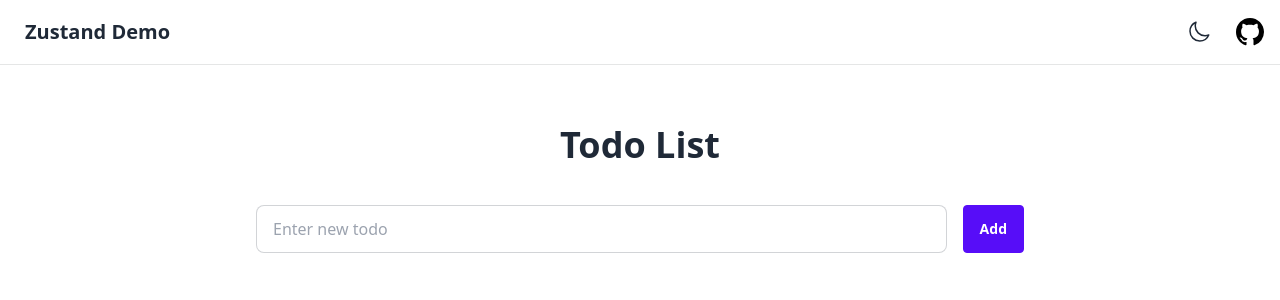
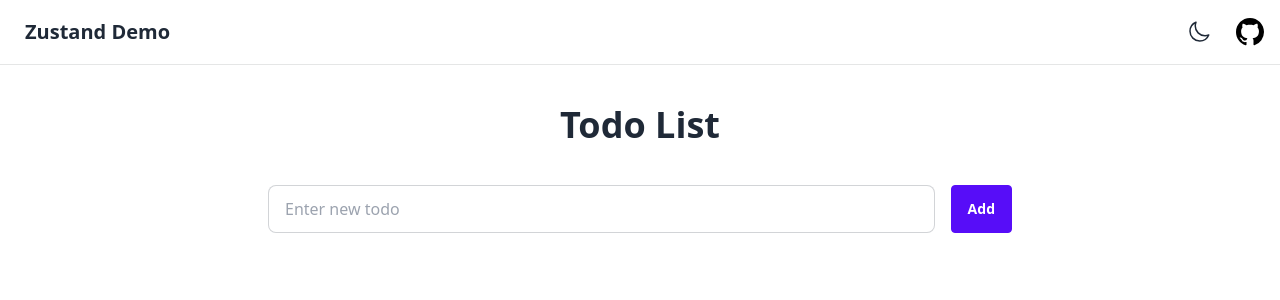
Before and after one commit to esanmarco/zustand-demo, a Next.js app: page / in a window 1280 px wide. Shown: the top 300 px of the page. Built offline with nearby package versions, Linux system fonts and the light colour scheme.

Commit message:
cleaning up UI

```diff
--- a/src/app/components/addTodo.tsx
+++ b/src/app/components/addTodo.tsx
@@ -1,3 +1,7 @@
+// TODOs
+// 1. Handle input state internally
+// 2. Handle add to do action to store
+
 export default function AddTodo() {
   return (
     <div className="flex flex-row gap-4">
--- a/src/app/components/navigation.tsx
+++ b/src/app/components/navigation.tsx
@@ -5,7 +5,9 @@ export default function Navigation() {
   return (
     <div className="border-b navbar bg-base-100 border-base-300">
       <div className="flex-1">
-        <a className="text-xl normal-case btn btn-ghost">Zustand Demo</a>
+        <Link href="/" className="text-xl normal-case btn btn-ghost">
+          Zustand Demo
+        </Link>
       </div>
       <ThemeSwitcher />
       <Link
--- a/src/app/components/themeSwitcher.tsx
+++ b/src/app/components/themeSwitcher.tsx
@@ -1,4 +1,6 @@
-// Todo Use store for theme instead of const
+// Todos
+// 1. Use store for theme instead of const
+// 2. Handle theme switcher action to store
 const theme = "light";
 
 export default function ThemeSwitcher() {
--- a/src/app/todos.tsx
+++ b/src/app/components/todosList.tsx
@@ -1,9 +1,12 @@
-const todos: any[] = [];
+// Todos
+// 1. Use store to pull in todos
+// 2. Handle delete action to store
+const todos: string[] = [];
 
-export default function Todos() {
+export default function TodosList() {
   return (
     <div className="flex flex-col gap-4 mt-8">
-      {todos.map((todo, index: number) => (
+      {todos.map((todo: string, index: number) => (
         <div
           key={index}
           className="flex flex-row items-center justify-between p-4 pl-6 rounded-sm shadow-md card bg-base-300"
--- a/src/app/layout.tsx
+++ b/src/app/layout.tsx
@@ -11,8 +11,8 @@ export default function RootLayout({
       <head />
       <body>
         <Navigation />
-        <div className="flex justify-center w-screen h-screen pt-5 prose max-w-none">
-          <div className="w-full max-w-3xl mx-auto">{children}</div>
+        <div className="flex justify-center w-screen h-screen prose max-w-none">
+          <div className="w-full max-w-3xl px-3 mx-auto">{children}</div>
         </div>
       </body>
     </html>
--- a/src/app/page.tsx
+++ b/src/app/page.tsx
@@ -1,12 +1,12 @@
 import AddTodo from "./components/addTodo";
-import Todos from "./todos";
+import TodosList from "./components/todosList";
 
 export default function Home() {
   return (
     <div>
       <h1 className="my-10 text-center">Todo List</h1>
       <AddTodo />
-      <Todos />
+      <TodosList />
     </div>
   );
 }
```
